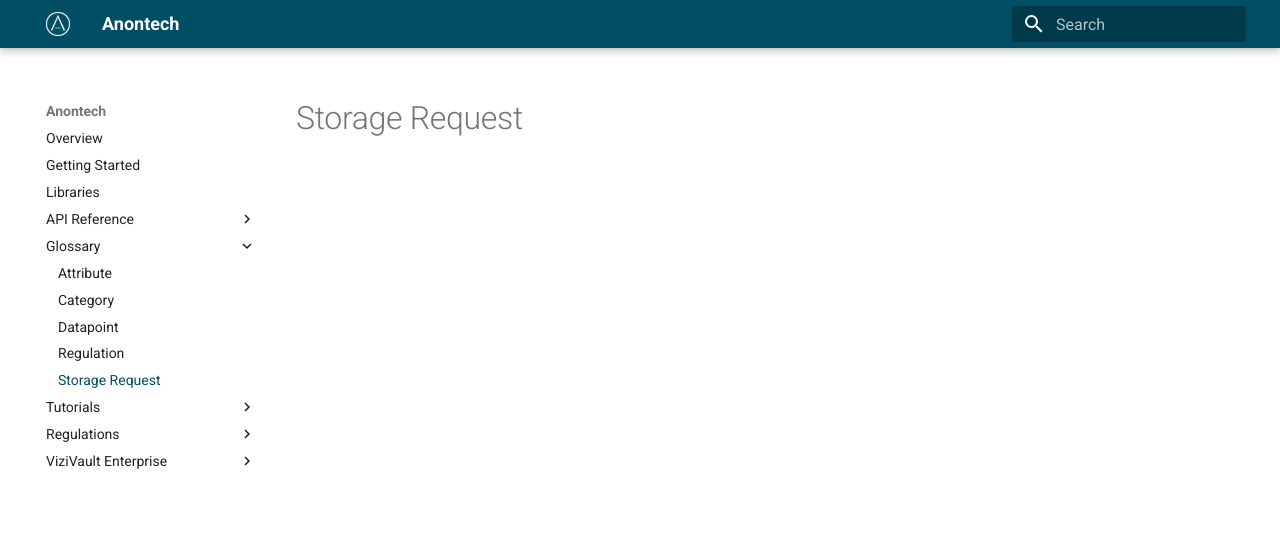
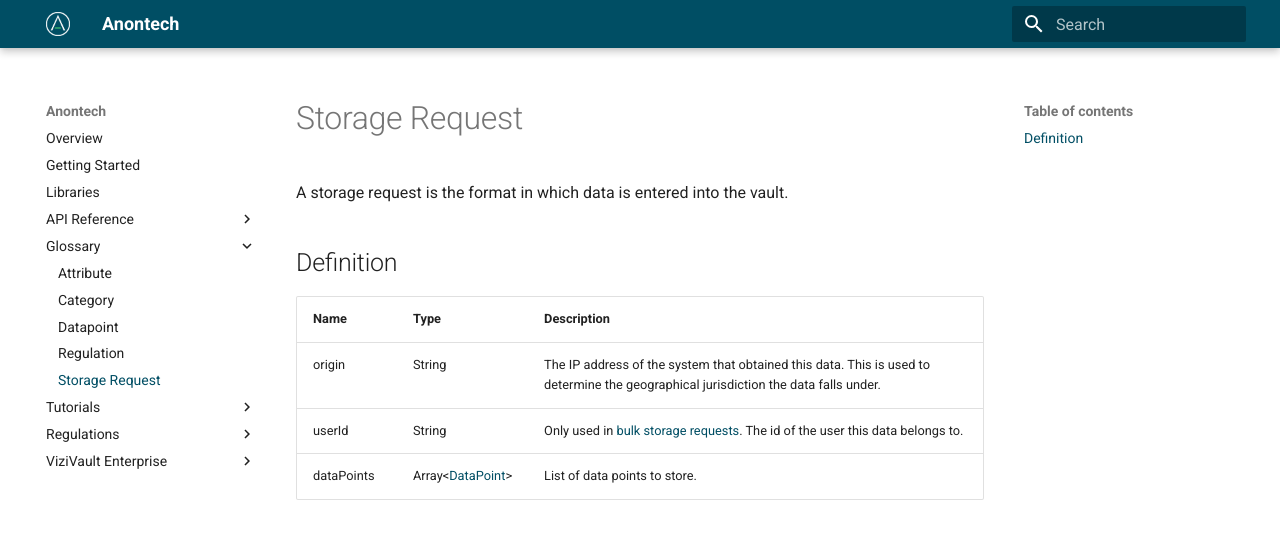
Before and after one commit to anontechnology/documentation, an MkDocs documentation site: the page built from docs/glossary/storage-request.md, in a window 1280 px wide. Shown: the top 539 px of the page. Built offline with MkDocs 1.6.1 and Material for MkDocs 9.7.7, drawn with Linux system fonts in a browser that asks for light colours.

Commit message:
storage request glossary

```diff
--- a/docs/glossary/storage-request.md
+++ b/docs/glossary/storage-request.md
@@ -1 +1,11 @@
 # Storage Request
+
+A storage request is the format in which data is entered into the vault.
+
+## Definition
+
+|Name |Type |Description|
+|-----|-----|-----------|
+|origin|String|The IP address of the system that obtained this data. This is used to determine the geographical jurisdiction the data falls under.|
+|userId|String|Only used in [bulk storage requests](/api/datapoints#post-databulk). The id of the user this data belongs to.|
+|dataPoints|Array<[DataPoint](/glossary/datapoint)>|List of data points to store.|
```
